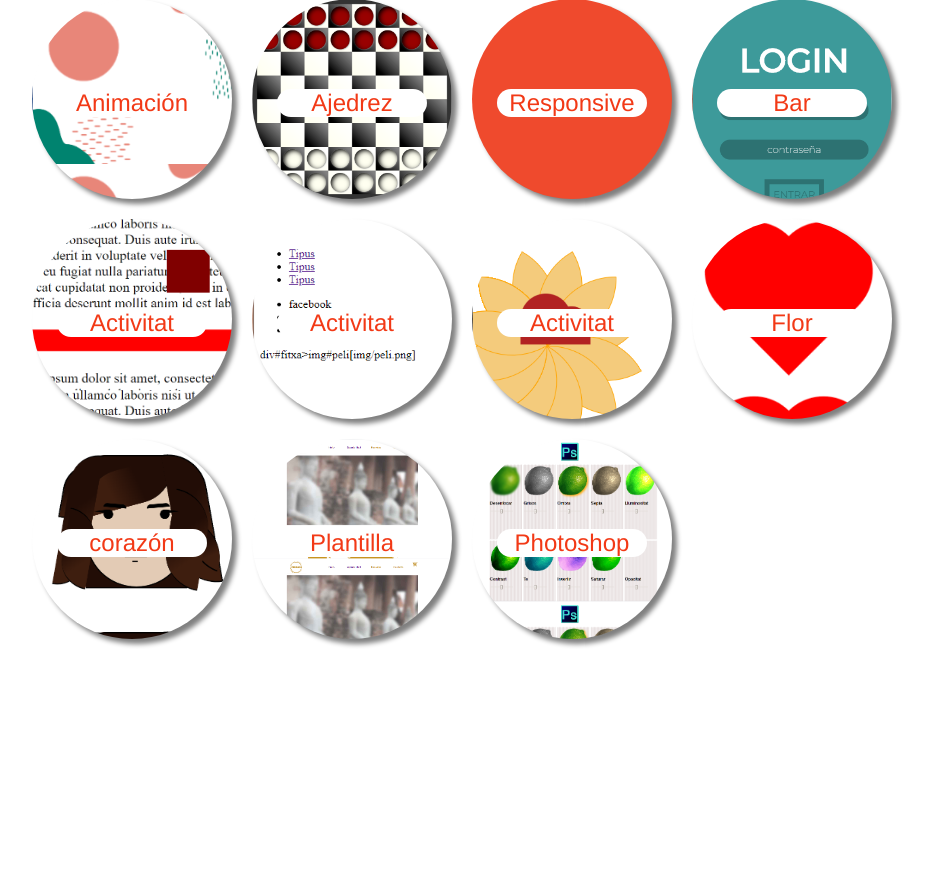
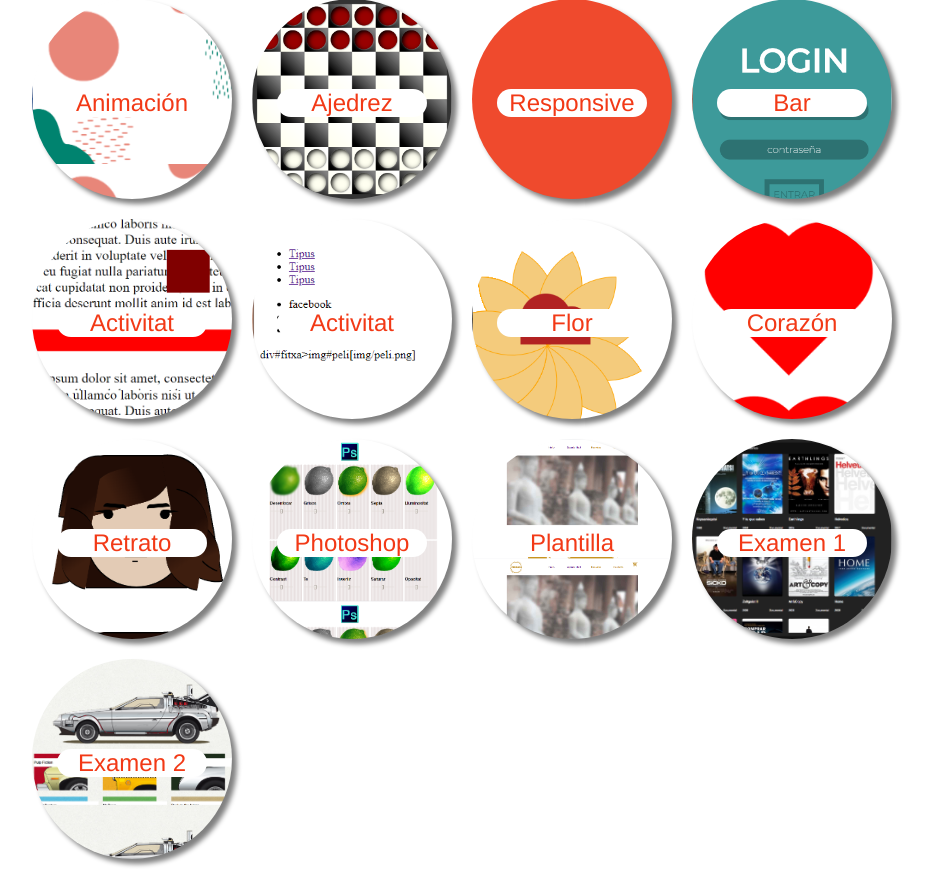
Before and after one commit to ipizarro2019crn/AGS2, a PHP site: page / in a window 1280 px wide. Shown: the part 239-1116 px from the top of the page, without its empty margins (178-1109 px from the left). Before the commit the page ends 886 px from the top, so only its background shows below. Run offline with PHP 8.4, Linux system fonts and the light colour scheme.

Commit message:
Add files via upload

```diff
--- a/menu/estils.css
+++ b/menu/estils.css
@@ -95,6 +95,16 @@ para anular el efecto del float */
   background-image: url(img/a015.png);
 
 }
+
+#a16 {
+  background-image: url(img/a016.png);
+
+}
+
+#a17 {
+  background-image: url(img/a017.png);
+
+}
 a {
   height: 40px 40px;
   display: block;
--- a/menu/index.html
+++ b/menu/index.html
@@ -18,11 +18,13 @@
       <li id="a08"><a target="_blank" href="../s2m8uf108_Pizarro/index.html">Bar</a></li>
       <li id="a09"><a target="_blank" href="../s2m8uf109_Pizarro/index.html">Activitat</a></li>
       <li id="a10"><a target="_blank" href="../s2m8uf110_Pizarro/index.html">Activitat</a></li>
-      <li id="a11"><a target="_blank" href="../s2m8uf111_Pizarro/index.html">Activitat</a></li>
-      <li id="a12"><a target="_blank" href="../s2m8uf112_Pizarro/index.html">Flor</a></li>
-      <li id="a13"><a target="_blank" href="../s2m8uf113_Pizarro/index.html">corazón</a></li>
-      <li id="a14"><a target="_blank" href="../s2m8uf114_Pizarro/index.html">Plantilla</a></li>
-      <li id="a15"><a target="_blank" href="../s2m8uf115_Pizarro/index.html">Photoshop</a></li>
+      <li id="a11"><a target="_blank" href="../s2m8uf111_Pizarro/index.html">Flor</a></li>
+      <li id="a12"><a target="_blank" href="../s2m8uf112_Pizarro/index.html">Corazón</a></li>
+      <li id="a13"><a target="_blank" href="../s2m8uf113_Pizarro/index.html">Retrato</a></li>
+      <li id="a15"><a target="_blank" href="../s2m8uf201_Pizarro/index.html">Photoshop</a></li>
+      <li id="a14"><a target="_blank" href="../s2m8uf202_Pizarro/index.html">Plantilla</a></li>
+      <li id="a16"><a target="_blank" href="../s2m8uf1e1_Pizarro/index.html">Examen 1</a></li>
+      <li id="a17"><a target="_blank" href="../s2m8uf2e2_Pizarro/index.html">Examen 2</a></li>
 
     </ul>
   </body>
```
Also changed, not shown: menu/img/a016.png (added), menu/img/a017.png (added).
